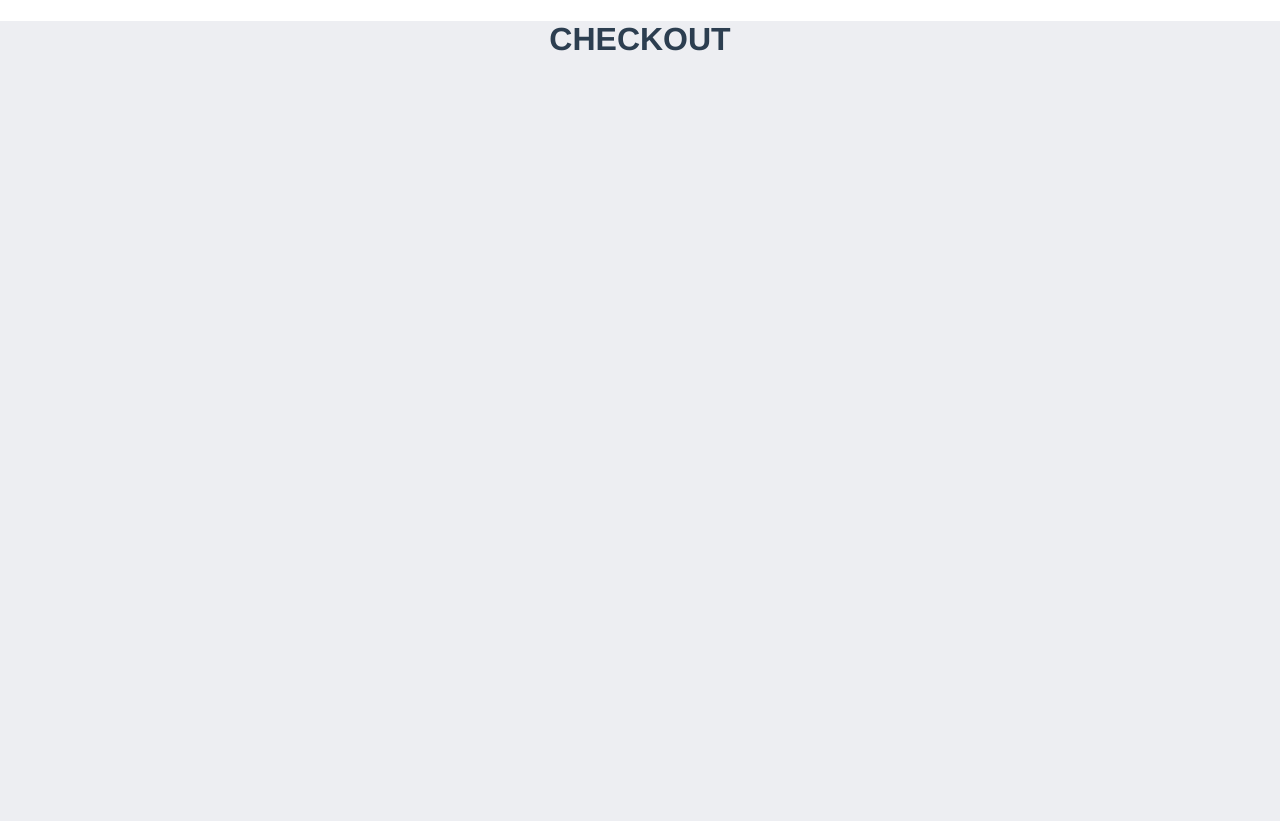
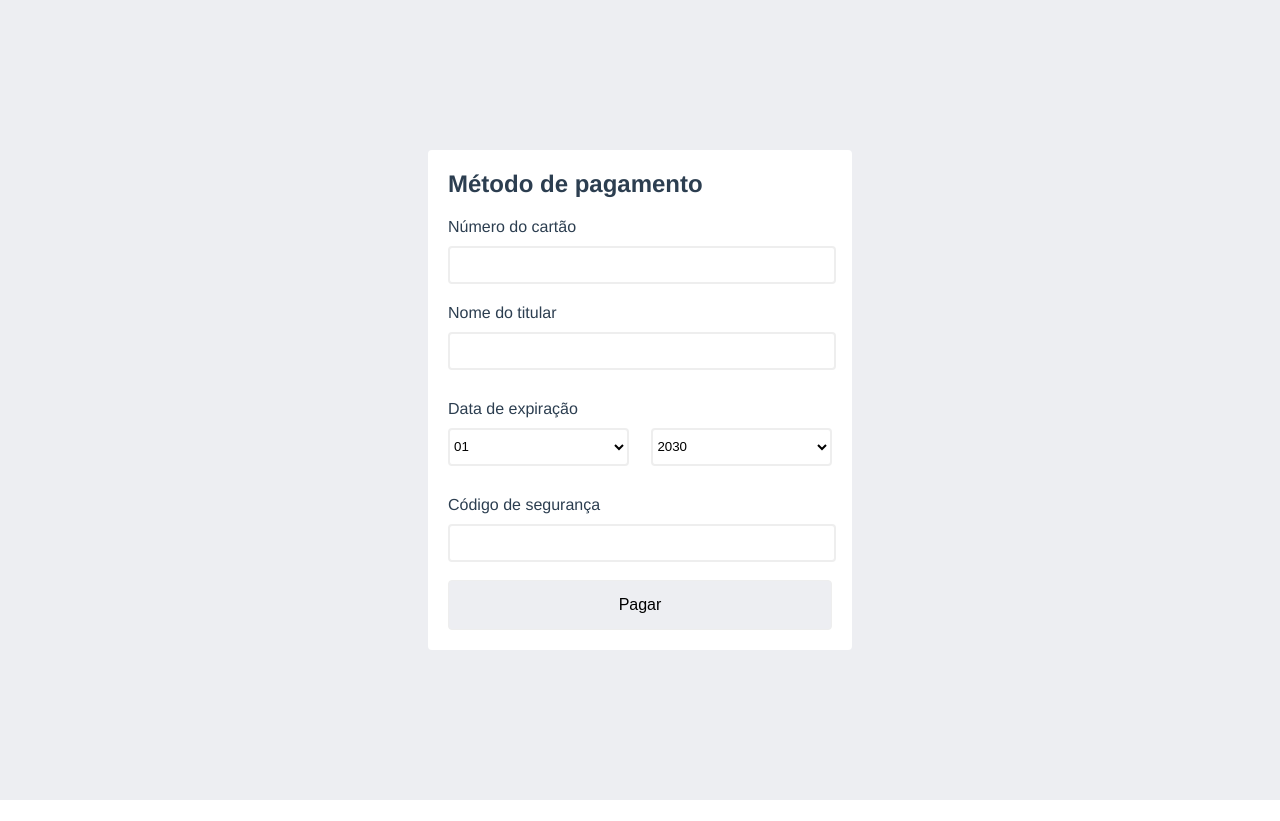
Before and after one commit to savilasaraiva/dev-academy-checkout-frontend, a Vue app: page /checkout in a window 1280 px wide. After the commit the page ends 800 px from the top, so only its background shows below. Built offline with nearby package versions, Linux system fonts and the light colour scheme.

Commit message:
Implements component Checkout

```diff
--- a/src/pages/checkout/Checkout.vue
+++ b/src/pages/checkout/Checkout.vue
@@ -1,3 +1,103 @@
 <template>
-    <h1>CHECKOUT</h1>
+    <div class="checkout">
+        <h2 class="title">Método de pagamento</h2>
+        <form>
+            <div class="form-group">
+                <label for="card-number">Número do cartão</label>
+                <input type="text" id="card-number" />
+            </div>
+            <div class="form-group">
+                <label for="card-holder">Nome do titular</label>
+                <input type="text" id="card-holder" />
+            </div>
+            <div class="form-group-inline">
+                <div class="form-group expiration-date">
+                    <label for="expiration-month">Data de expiração</label>
+                    <div class="input-group">
+                        <select id="expiration-month">
+                            <option>01</option>
+                            <option>02</option>
+                            <option>03</option>
+                            <option>04</option>
+                        </select>
+                        <select id="expiration-year">
+                            <option>2030</option>
+                            <option>2029</option>
+                            <option>2028</option>
+                            <option>2027</option>
+                        </select>
+                    </div>
+                </div>
+            </div>
+            <div class="form-group">
+                <label for="cvv-code">Código de segurança</label>
+                <input type="text" id="cvv-code" />
+            </div>
+            <div class="button-container">
+                <button class="submit-button">Pagar</button>
+            </div>
+        </form>
+    </div>
 </template>
+
+<style lang="stylus" scoped>
+.checkout
+    padding 0 20px
+    width 30%
+    height 500px
+    position absolute
+    top 50%
+    left 50%
+    transform translate(-50%, -50%)
+    background-color #fff
+    border-radius 4px
+
+.title
+    text-align left
+
+.form-group
+    width 100%
+    text-align left
+    margin-bottom 20px
+
+    label
+        display block
+        margin 10px 0
+
+    input, select
+        width 100%
+        height 32px
+        border 2px solid #eee
+        border-radius 4px
+        background-color #fff
+        padding 1px 0
+        box-sizing content-box
+
+
+.expiration-date
+    .input-group
+        display flex
+        justify-content space-between
+
+        select
+            width 46%
+
+.form-group-inline
+    display flex
+
+.button-container
+    position absolute
+    width calc(100% - 40px)
+    bottom 20px
+
+.submit-button
+    width 100%
+    height 50px
+    border-radius 4px
+    border 1px solid #eee
+    background-color #edeef2
+    font-size 1rem
+
+    &:focus
+        outline 0
+</style>
--- a/src/pages/home/Home.vue
+++ b/src/pages/home/Home.vue
@@ -36,7 +36,7 @@ export default {
 @media screen and (min-width: 1300px)
     .home
         display flex
-        width 90%
+        width 70%
         position absolute
         top 50%
         left 50%
--- a/src/pages/home/components/HomePaymentSummary.vue
+++ b/src/pages/home/components/HomePaymentSummary.vue
@@ -23,7 +23,7 @@
 
         <div class="button-container">
             <router-link to="/checkout">
-                <button class="checkout-button">Checkout</button>
+                <button class="checkout-button">Pagar</button>
             </router-link>
         </div>
     </div>
@@ -91,6 +91,7 @@ export default {
     border-radius 4px
     border 1px solid #eee
     background-color #edeef2
+    font-size 1rem
 
     &:focus
         outline 0
```
